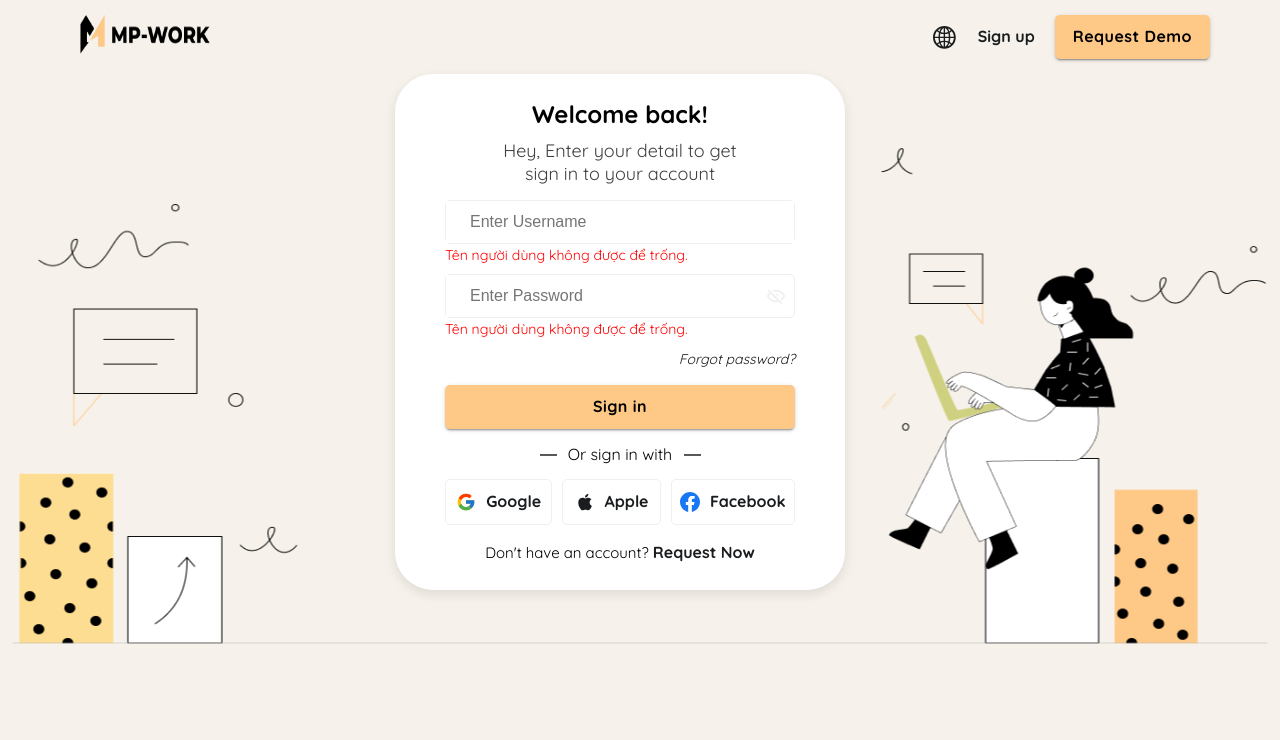
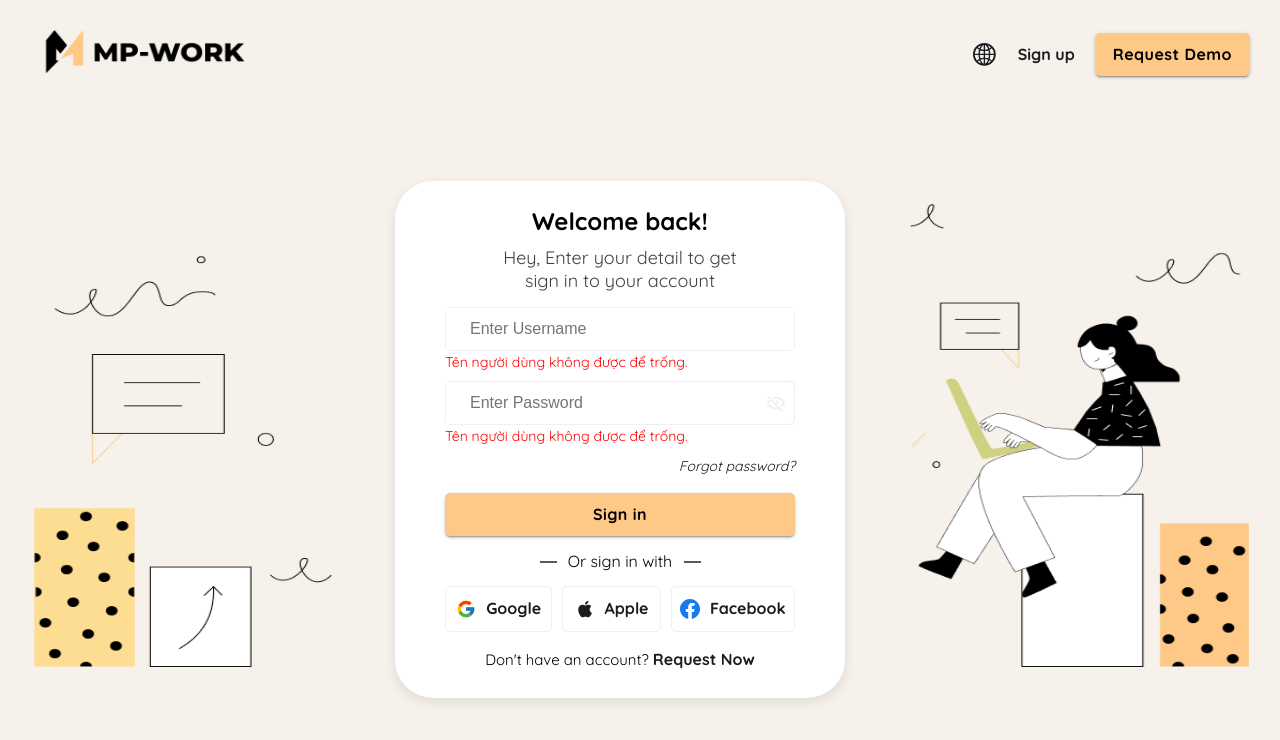
Before and after one commit to LeGiau11/mp-work, a Next.js app: page /Login in a window 1280 px wide. Shown: the top 740 px of the page. Built offline with nearby package versions, Linux system fonts and the light colour scheme.

Commit message:
test code

```diff
--- a/src/pages/Login/Login.module.scss
+++ b/src/pages/Login/Login.module.scss
@@ -20,9 +20,20 @@ $local-color: rgba(0, 0, 0, 0.65);
   display: flex;
   flex-direction: column;
   align-items: center;
+  gap: 30px;
+  padding: 30px;
 
   background-color: $bg-login-color;
+
   position: relative;
+}
+
+.logo {
+  width: 100%;
+
+  display: flex;
+  align-items: center;
+  justify-content: space-between;
 }
 
 .loginTitle {
@@ -68,16 +79,6 @@ $local-color: rgba(0, 0, 0, 0.65);
   padding-right: $padding - 1;
 }
 
-.logo {
-  width: 100%;
-
-  display: flex;
-  align-items: center;
-  justify-content: space-between;
-
-  padding: 15px 70px;
-}
-
 .logoRight {
   display: flex;
   align-items: center;
@@ -93,11 +94,28 @@ $local-color: rgba(0, 0, 0, 0.65);
 }
 
 .image {
+  width: 100%;
+
   position: absolute;
   top: 50%;
   left: 50%;
   z-index: 1;
   transform: translate(-50%, -50%);
+
+  img {
+    width: 100%;
+  }
+}
+
+.wrapper {
+  width: 100%;
+  height: calc(100vh - 139px);
+
+  display: flex;
+  align-items: center;
+  justify-content: center;
+
+  position: relative;
 }
 
 .content {
--- a/src/pages/Login/index.tsx
+++ b/src/pages/Login/index.tsx
@@ -41,8 +41,8 @@ export default function Login() {
       <div className={styles.logo}>
         <div className="left">
           <Image
-            width={140}
-            height={40}
+            width={215}
+            height={45}
             src="/images/logo.png"
             alt="logo.png"
           />
@@ -57,11 +57,12 @@ export default function Login() {
           </Button>
         </div>
       </div>
+      <div className={styles.wrapper}>
         <div className={styles.image}>
           <Image
-          width={1255}
-          height={500}
-          src="/images/login.png"
+            width={1140}
+            height={468}
+            src="/images/login_page.png"
             alt="login.png"
           />
         </div>
@@ -134,6 +135,7 @@ export default function Login() {
             </div>
           </form>
         </div>
+      </div>
     </section>
   );
 }
```
Also changed, not shown: public/images/login_page.png (added). Lines whose indentation alone changed are shown as unchanged.
